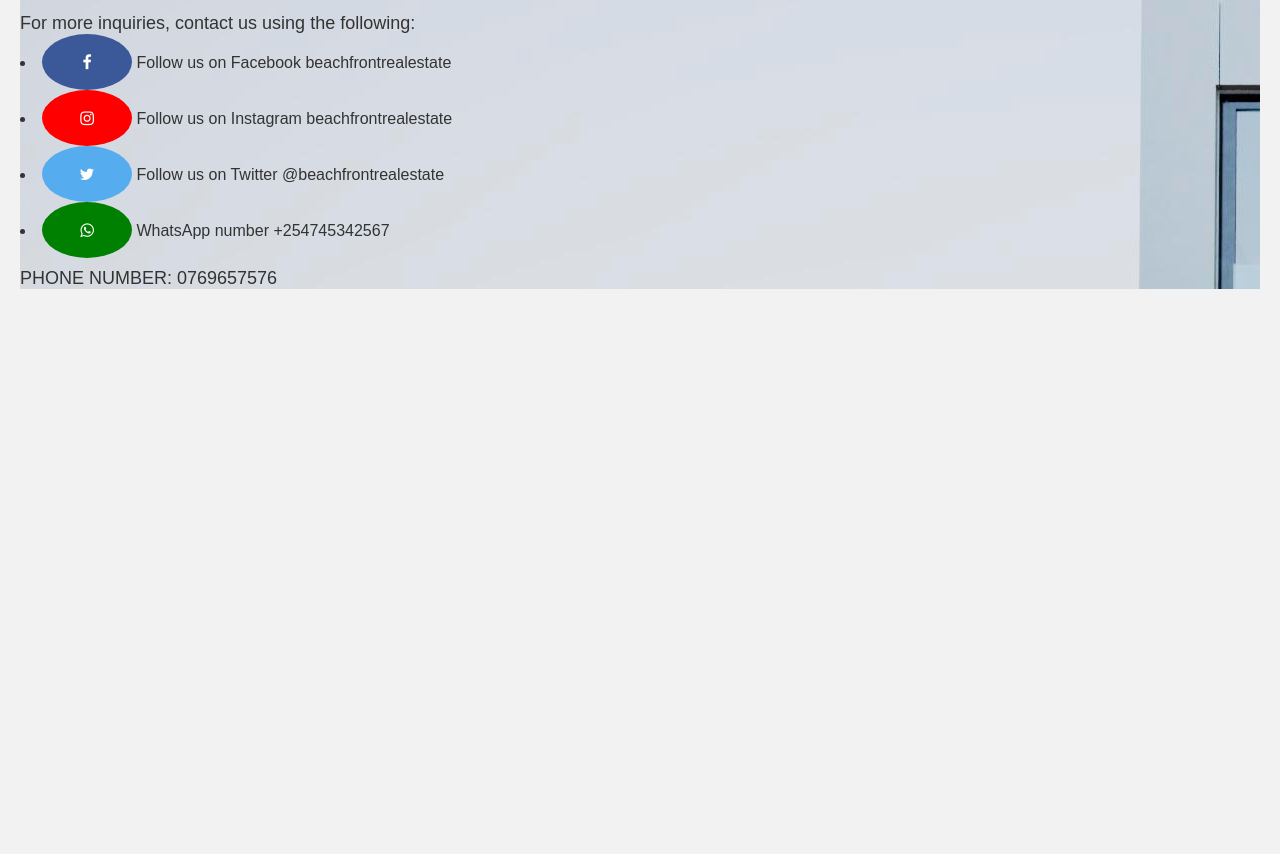
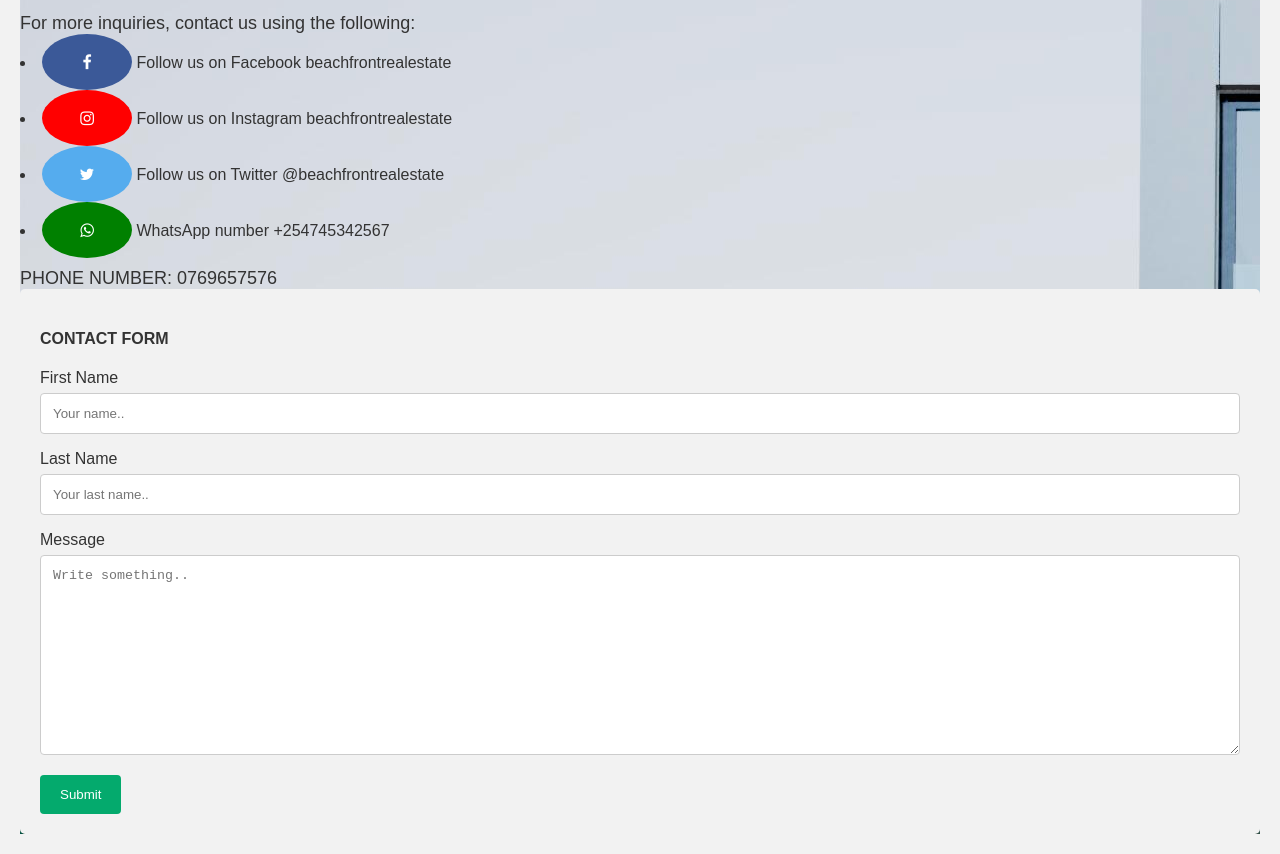
Before and after one commit to JOY19ANYANGO/Real-estate-project, a plain HTML site: page index.html in a window 1280 px wide. Shown: the part 2717-3571 px from the top of the page. Before the commit the page ends 3026 px from the top, so only its background shows below. Drawn offline with Linux system fonts and the light colour scheme.

Commit message:
added and styled contact form

```diff
--- a/index.html
+++ b/index.html
@@ -127,6 +127,24 @@
       </li>
 
       <p id="phone">PHONE NUMBER: 0769657576</p>
+
+      <div class="contactform">
+        <form >
+          <h4>CONTACT FORM</h4>
+          <label for="fname">First Name</label>
+          <input type="text" id="fname" name="firstname" placeholder="Your name..">
+
+          <label for="lname">Last Name</label>
+          <input type="text" id="lname" name="lastname" placeholder="Your last name..">
+
+
+          <label for="subject">Message</label>
+          <textarea id="subject" name="subject" placeholder="Write something.." style="height:200px"></textarea>
+
+          <input type="submit" value="Submit">
+
+        </form>
+      </div>
     </div>
   </section>
 
--- a/style.css
+++ b/style.css
@@ -293,3 +293,35 @@ nav a:first-child {
 #loginForm .cancelbtn:hover {
   background-color: #999;
 }
+input[type=text], select, textarea {
+  width: 100%; /* Full width */
+  padding: 12px; /* Some padding */
+  border: 1px solid #ccc; /* Gray border */
+  border-radius: 4px; /* Rounded borders */
+  box-sizing: border-box; /* Make sure that padding and width stays in place */
+  margin-top: 6px; /* Add a top margin */
+  margin-bottom: 16px; /* Bottom margin */
+  resize: vertical /* Allow the user to vertically resize the textarea (not horizontally) */
+}
+
+/* Style the submit button with a specific background color etc */
+input[type=submit] {
+  background-color: #04AA6D;
+  color: white;
+  padding: 12px 20px;
+  border: none;
+  border-radius: 4px;
+  cursor: pointer;
+}
+
+/* When moving the mouse over the submit button, add a darker green color */
+input[type=submit]:hover {
+  background-color: #45a049;
+}
+
+/* Add a background color and some padding around the form */
+.contactform {
+  border-radius: 5px;
+  background-color: #f2f2f2;
+  padding: 20px;
+}
```
